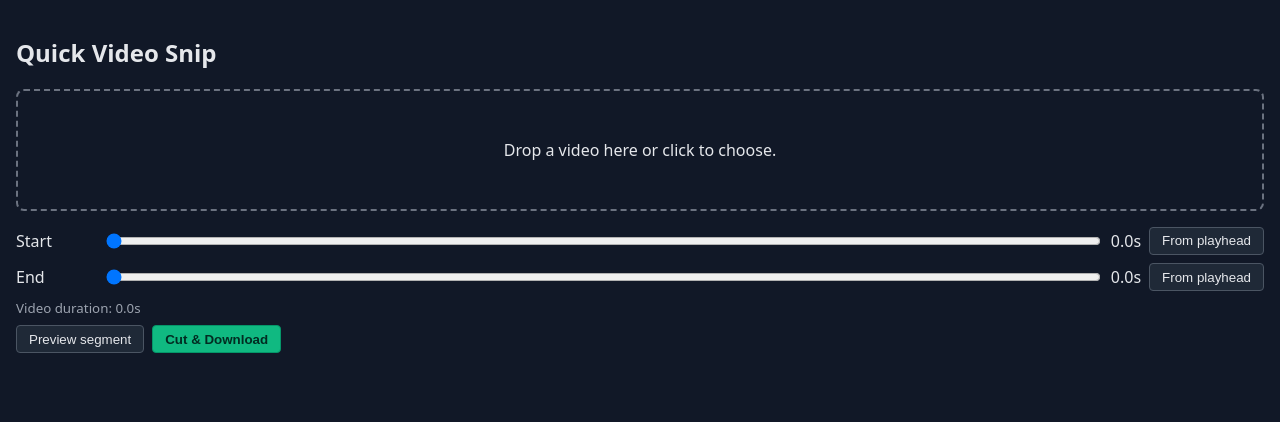
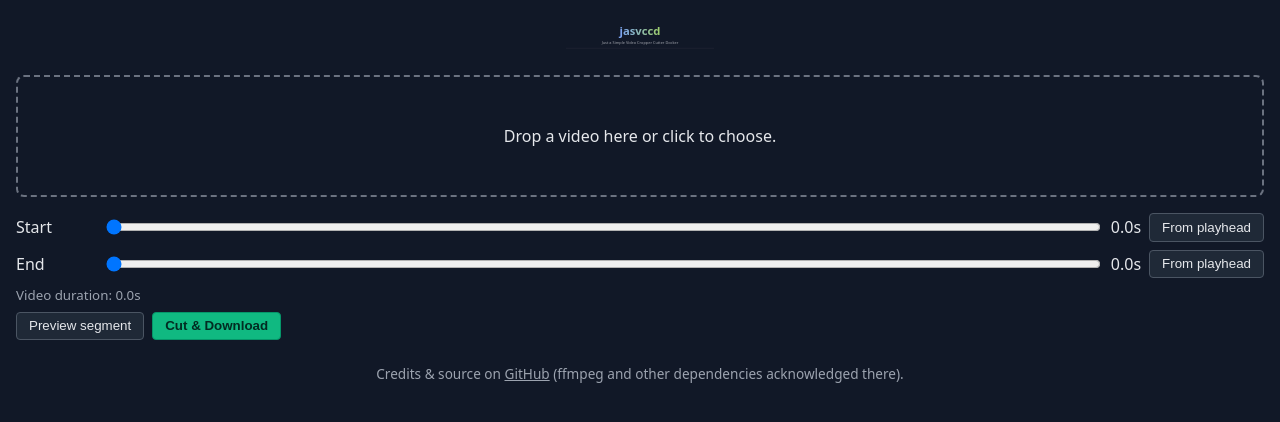
Before and after one commit to mythosaz/jasvccd, a Flask app: page / in a window 1280 px wide. Shown: the top 422 px of the page. Run offline with Flask 3, Linux system fonts and the light colour scheme.

Commit message:
Add branding, credits link, and update deployment docs

```diff
--- a/docker-compose.yml
+++ b/docker-compose.yml
@@ -1,10 +1,8 @@
 services:
   jasvccd:
-    build: .
-    image: jasvccd:latest
-    network_mode: bridge
+    image: mythosaz/jasvccd:latest
     ports:
-      - "8207:8000"
+      - "8080:8000"
     volumes:
       - jas_data:/app/uploads
       - jas_out:/app/outputs
--- a/templates/index.html
+++ b/templates/index.html
@@ -10,6 +10,15 @@
             padding: 1rem;
             background: #111827;
             color: #e5e7eb;
+        }
+        header {
+            display: flex;
+            justify-content: center;
+            margin-bottom: 1rem;
+        }
+        header img {
+            max-width: 260px;
+            width: 100%;
         }
         #dropzone {
             border: 2px dashed #6b7280;
@@ -64,10 +73,21 @@
         small {
             color: #9ca3af;
         }
+        footer {
+            margin-top: 1.5rem;
+            text-align: center;
+            color: #9ca3af;
+            font-size: 0.85rem;
+        }
+        footer a {
+            color: #9ca3af;
+        }
     </style>
 </head>
 <body>
-<h2>Quick Video Snip</h2>
+<header>
+    <img src="/static/jasvccd-logo.svg" alt="JASVCCD">
+</header>
 <div id="dropzone">
     <p>Drop a video here or click to choose.</p>
     <input id="file-input" type="file" accept="video/*" style="display:none;">
@@ -96,6 +116,11 @@
         <button id="cut" class="primary">Cut &amp; Download</button>
     </div>
 </div>
+
+<footer>
+    Credits & source on <a href="https://github.com/mythosaz/jasvccd/" target="_blank" rel="noopener">GitHub</a>
+    (ffmpeg and other dependencies acknowledged there).
+</footer>
 
 <script>
 (() => {
```
Also changed, not shown: README.md.
